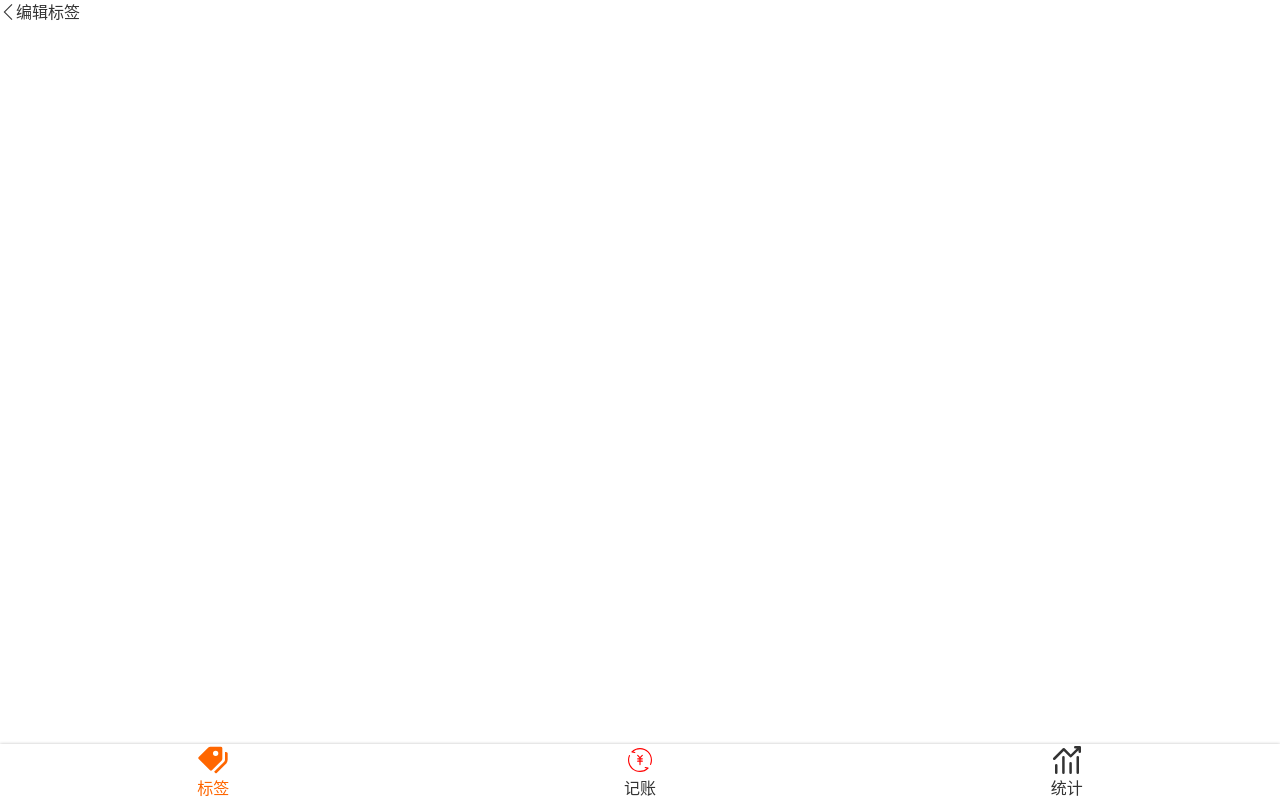
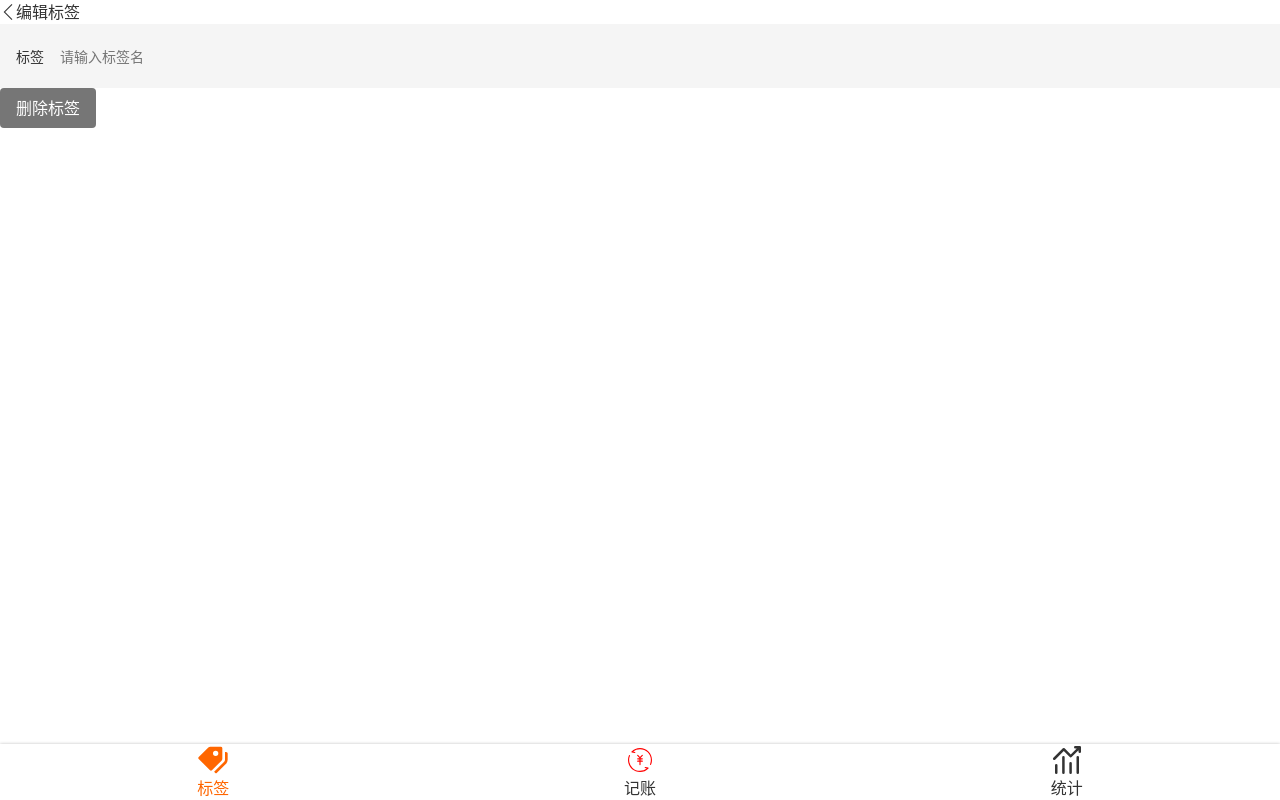
Before and after one commit to zhang4417/bookkeeper, a Vue app: page /#/labels/edit/1 in a window 1280 px wide. Built offline with nearby package versions, Linux system fonts and the light colour scheme.

Commit message:
封装input、button组件，布局EditLabel.vue

```diff
--- /dev/null
+++ b/src/components/Button.vue
@@ -0,0 +1,24 @@
+<template>
+  <button @click="$emit('click',$event)">
+    <slot />
+  </button>
+</template>
+
+<script lang="ts">
+import Vue from "vue";
+import { Component } from "vue-property-decorator";
+
+@Component
+export default class Button extends Vue {}
+</script>
+
+<style lang="scss" scoped>
+button {
+  border-radius: 4px;
+  background: #767676;
+  border: none;
+  color: white;
+  padding: 0 16px;
+  height: 40px;
+}
+</style>
--- a/src/components/Money/Notes.vue
+++ b/src/components/Notes.vue
@@ -1,16 +1,18 @@
 <template>
   <label class="notes">
-    <span>备注</span>
-    <input type="text" v-model="inputValue" placeholder="请在这里输入备注" />
+    <span>{{fileName}}</span>
+    <input type="text" v-model="inputValue" :placeholder="placeholder" />
   </label>
 </template>
 
 <script lang="ts">
 import Vue from "vue";
-import { Component, Watch } from "vue-property-decorator";
+import { Component, Watch, Prop } from "vue-property-decorator";
 
 @Component
 export default class Notes extends Vue {
+  @Prop({required:true}) fileName!: string;
+  @Prop() placeholder?: string;
   inputValue = "";
   @Watch("inputValue")
   onInuptValueChanged(value: string) {
--- a/src/router/index.ts
+++ b/src/router/index.ts
@@ -4,7 +4,7 @@ import Labels from "@/views/Labels.vue"
 import Money from "@/views/Money.vue"
 import Statistics from "@/views/Statistics.vue"
 import NotFound from "@/components/NotFound.vue"
-import EditLabel from '@/components/EditLabel.vue';
+import EditLabel from '@/views/EditLabel.vue';
 
 Vue.use(VueRouter)
 
--- a/src/components/EditLabel.vue
+++ b/src/views/EditLabel.vue
@@ -2,6 +2,8 @@
   <Layout>
     <Icon name="left" />
     <span>编辑标签</span>
+    <Notes fileName="标签" placeholder="请输入标签名" />
+    <Button>删除标签</Button>
   </Layout>
 </template>
 
@@ -9,8 +11,12 @@
 import Vue from "vue";
 import { Component } from "vue-property-decorator";
 import Icon from "@/components/Icon.vue";
+import Notes from "@/components/Notes.vue";
+import Button from "@/components/Button.vue";
 
-@Component
+@Component({
+  components: { Notes, Button }
+})
 export default class EditLabel extends Vue {}
 </script>
 
--- a/src/views/Labels.vue
+++ b/src/views/Labels.vue
@@ -8,7 +8,7 @@
         </router-link>
       </div>
       <div class="newTags">
-        <button @click="createTags()">新增标签</button>
+        <Button @click="createTags()">新增标签</Button>
       </div>
     </Layout>
   </div>
@@ -18,9 +18,12 @@
 import Vue from "vue";
 import { Component } from "vue-property-decorator";
 import tagsListModel from "@/model/tagsListModel";
+import Button from "../components/Button.vue";
 
 tagsListModel.fetch();
-@Component
+@Component({
+  components: { Button }
+})
 export default class Labels extends Vue {
   data = tagsListModel.data;
   createTags() {
@@ -49,13 +52,5 @@ export default class Labels extends Vue {
 .newTags {
   text-align: center;
   margin-top: 44px;
-  button {
-    border-radius: 4px;
-    background: #767676;
-    border: none;
-    color: white;
-    padding: 0 16px;
-    height: 40px;
-  }
 }
 </style>
--- a/src/views/Money.vue
+++ b/src/views/Money.vue
@@ -4,7 +4,7 @@
       <NumberPad :value.sync="record.amount" @saveRecord="saveRecordList()" />
       <Types :value.sync="record.type" />
       {{recordList}}
-      <Notes @update:value="onchangeNotes" />
+      <Notes fileName="备注" placeholder="请在这里输入备注" @update:value="onchangeNotes" />
       <Tags :tagContent.sync="tags" @update:value="onchangeTags" />
     </Layout>
   </div>
@@ -14,7 +14,7 @@
 import Vue from "vue";
 import NumberPad from "@/components/Money/NumberPad.vue";
 import Types from "@/components/Money/Types.vue";
-import Notes from "@/components/Money/Notes.vue";
+import Notes from "@/components/Notes.vue";
 import Tags from "@/components/Money/Tags.vue";
 import { Component, Watch } from "vue-property-decorator";
 import recordListModel from "@/model/recordListModel.ts";
```
